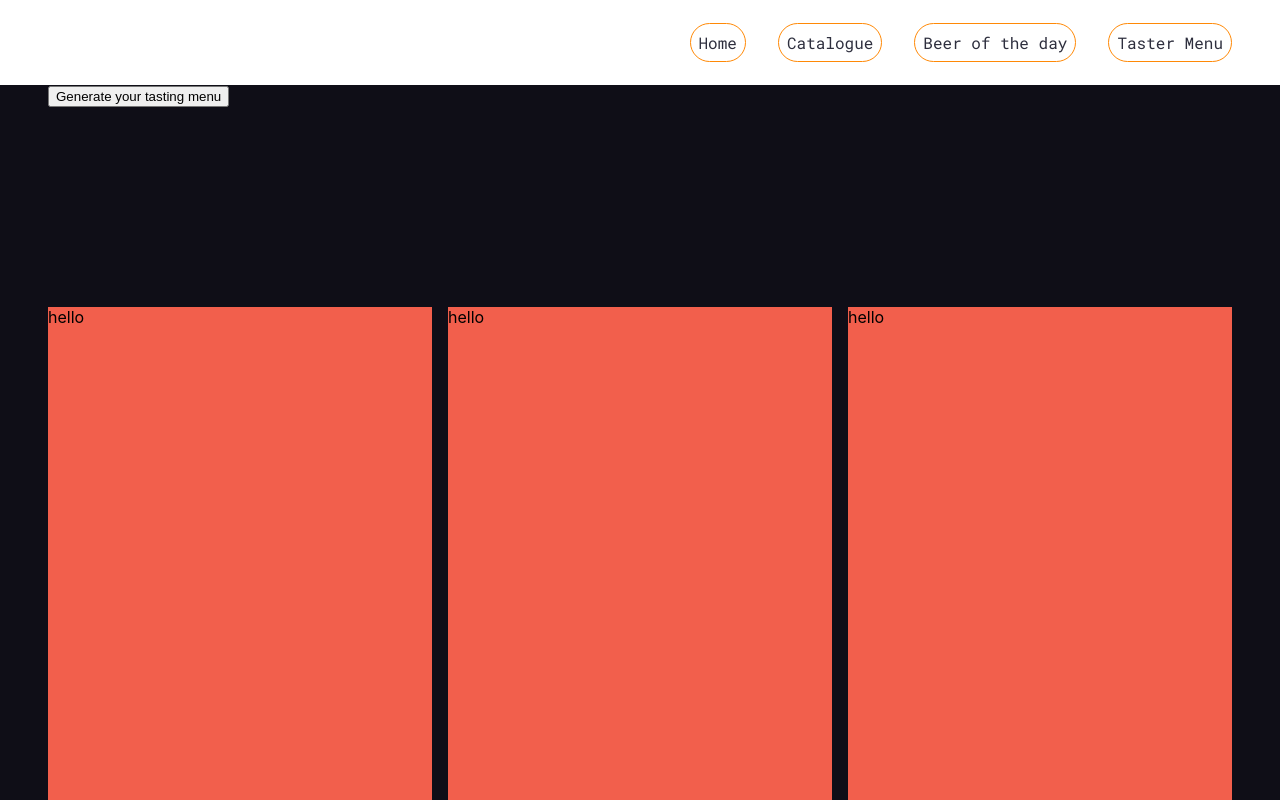
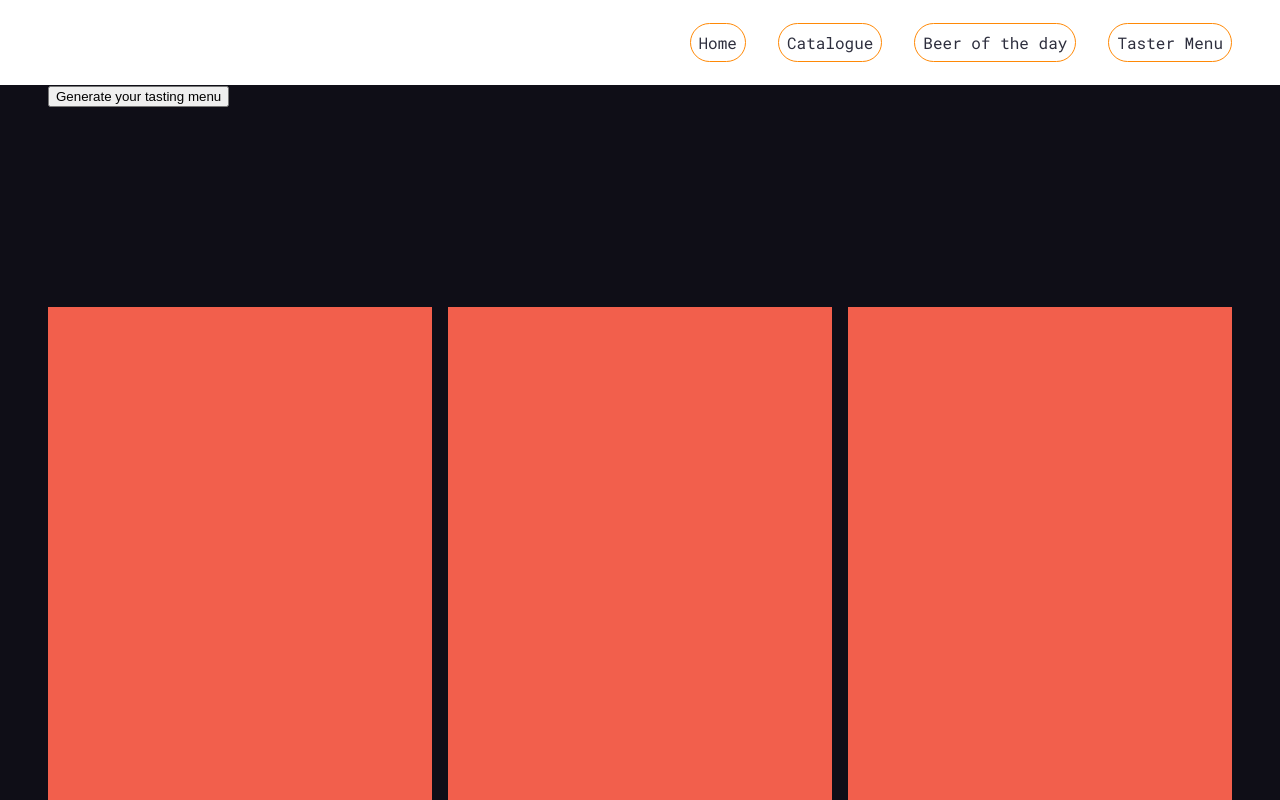
Before and after one commit to isobelleanna/punk-app, a React (Create React App) app: page /punk-app/taster-menu in a window 1280 px wide. Shown: the top 800 px of the page. Built offline with nearby package versions, Linux system fonts and the light colour scheme; no server answers.

Commit message:
remove placeholder

```diff
--- a/src/containers/TasterMenu/TasterMenu.jsx
+++ b/src/containers/TasterMenu/TasterMenu.jsx
@@ -22,9 +22,9 @@ const TasterMenu = ({ beers }) => {
         <div>
           <button onClick={toggleMenu}>Generate your tasting menu</button>
           <div className="taster-menu__content">
-            <div className="taster-menu__card">hello</div>
-            <div className="taster-menu__card">hello</div>
-            <div className="taster-menu__card">hello</div>
+            <div className="taster-menu__card"></div>
+            <div className="taster-menu__card"></div>
+            <div className="taster-menu__card"></div>
           </div>
         </div>
       )}
```
